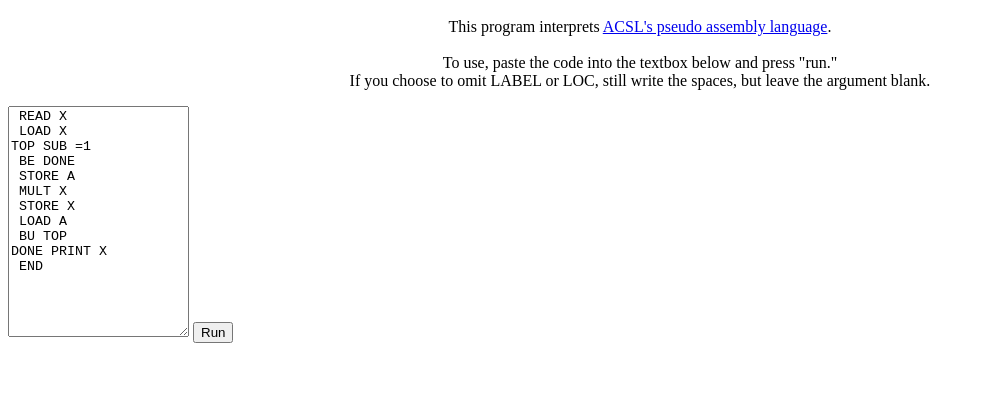
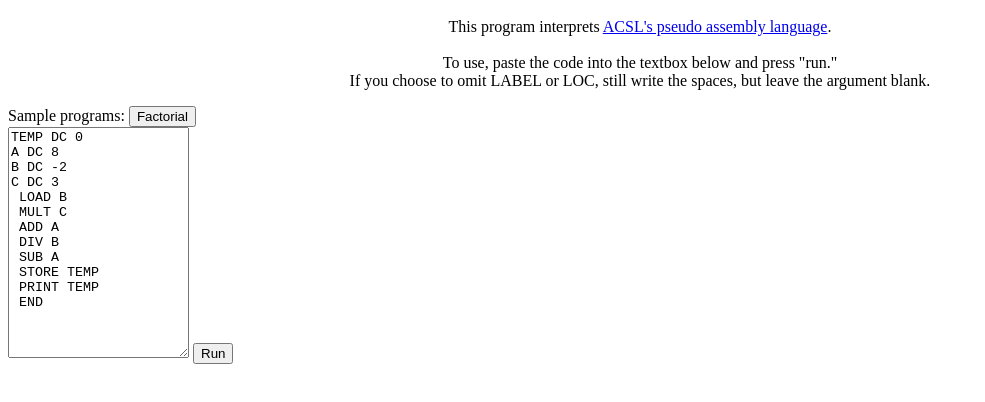
Before and after one commit to yikuansun/assemblyer, a plain HTML site: page index.html in a window 1280 px wide. Shown: the part 48-450 px from the top of the page, without its empty margins (0-985 px from the left). Drawn offline with Linux system fonts and the light colour scheme.

Commit message:
Add ability to select sample programs

```diff
--- a/code.js
+++ b/code.js
@@ -91,3 +91,11 @@ document.querySelector("#runbutton").addEventListener("click", function() {
     if (typeof(compiled) == "object") interpret(compiled);
     else alert(compiled);
 });
+
+var presets = {
+    "Factorial": " READ X\n LOAD X\nTOP SUB =1\n BE DONE\n STORE A\n MULT X\n STORE X\n LOAD A\n BU TOP\nDONE PRINT X\n END "
+}
+
+for (var button of document.querySelectorAll(".samplecode")) {
+    button.setAttribute("onclick", `document.querySelector("textarea").value = presets.${button.innerText};`);
+}
--- a/index.html
+++ b/index.html
@@ -9,16 +9,19 @@
         If you choose to omit LABEL or LOC, still write the spaces, but leave the argument blank.
     </p>
 </center>
-<textarea rows="15"> READ X
- LOAD X
-TOP SUB =1
- BE DONE
- STORE A
- MULT X
- STORE X
- LOAD A
- BU TOP
-DONE PRINT X
+Sample programs: <button class="samplecode">Factorial</button>
+<br />
+<textarea rows="15">TEMP DC 0
+A DC 8
+B DC -2
+C DC 3
+ LOAD B
+ MULT C
+ ADD A
+ DIV B
+ SUB A
+ STORE TEMP
+ PRINT TEMP
  END </textarea>
 <button id="runbutton">Run</button>
 <script src="code.js"></script>
```
